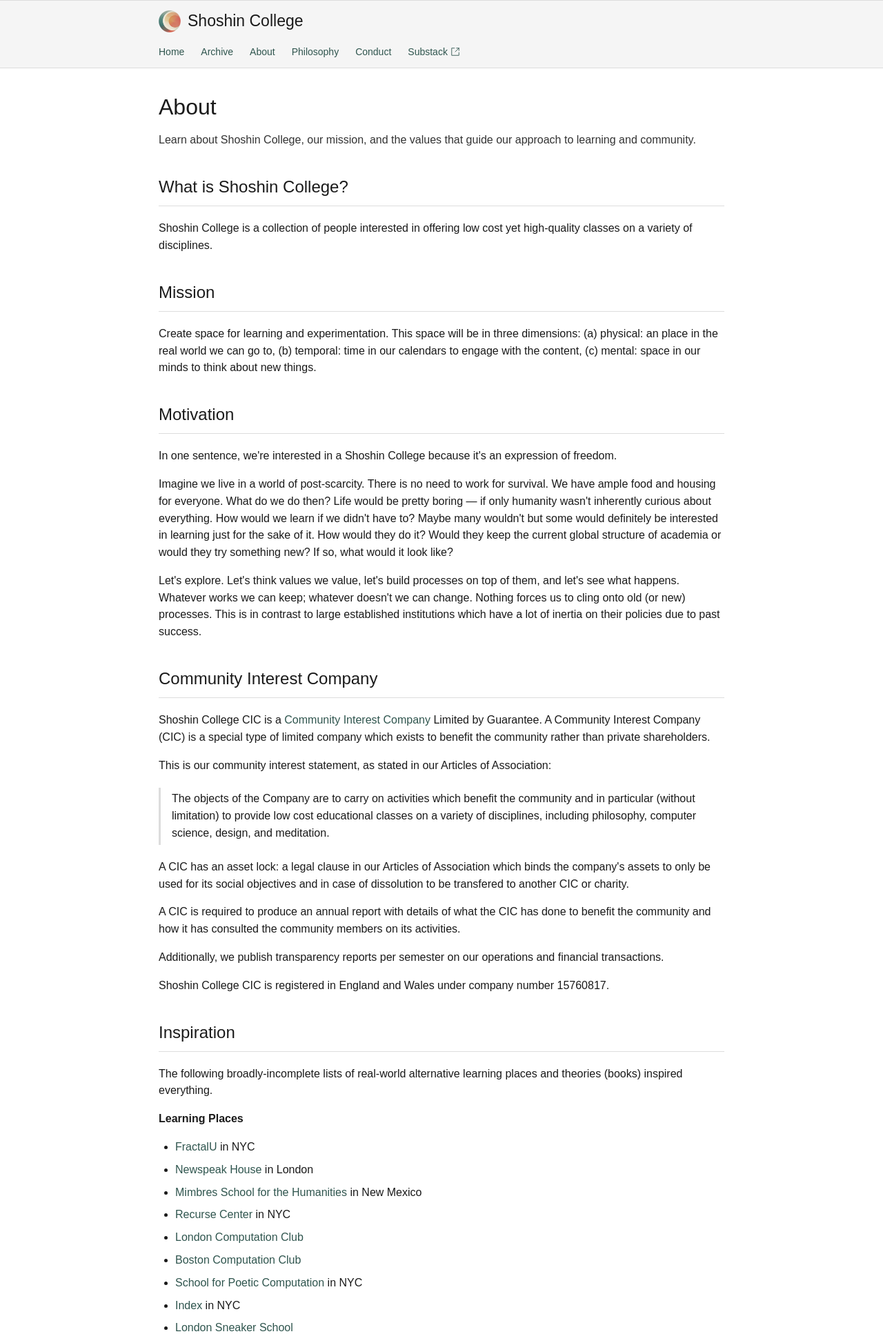
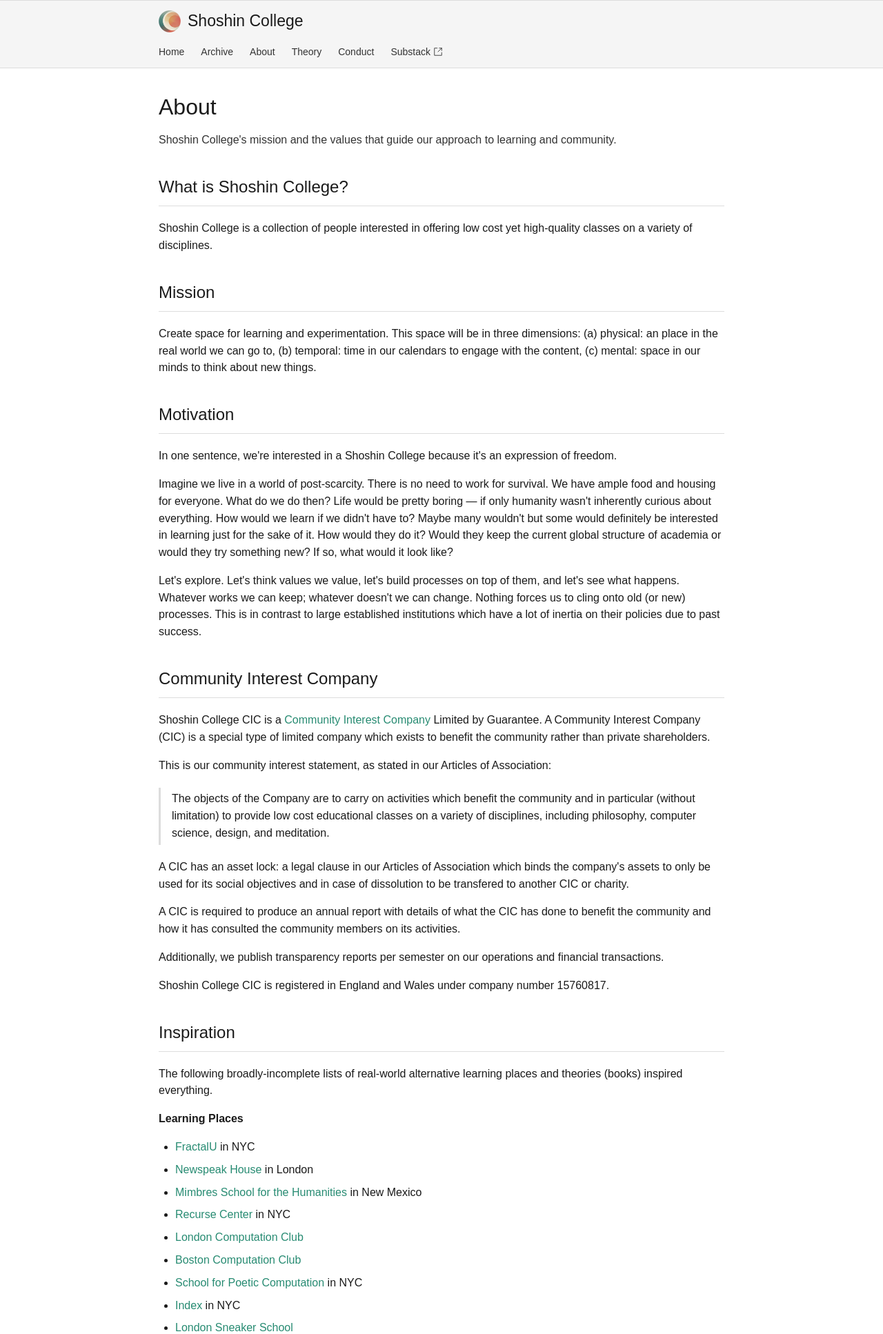
Before and after one commit to shoshincollege/shoshincollege.org, a Django app: page /about/ in a window 1280 px wide. Shown: the top 1934 px of the page at 69% size. Run offline with Django 5.2, Linux system fonts and the light colour scheme.

Commit message:
Rename philosophy page to Theory and refine link colours

```diff
--- a/main/templates/assets/style.css
+++ b/main/templates/assets/style.css
@@ -1,9 +1,9 @@
 /* Shared, deliberately plain styles for every public page. */
 * { box-sizing: border-box; }
 body { margin: 0; color: #1a1a1a; background: #fff; font: 16px/1.55 Arial, Helvetica, sans-serif; }
-a { color: #2f554e; text-decoration: none; }
+a { color: #278b72; text-decoration: none; }
 a:hover { text-decoration: underline; }
-:focus-visible { outline: 2px solid #2f554e; outline-offset: 4px; }
+:focus-visible { outline: 2px solid #278b72; outline-offset: 4px; }
 img, iframe { max-width: 100%; }
 img { height: auto; }
 h1, h2 { font-weight: 400; line-height: 1.25; }
@@ -18,18 +18,18 @@
 .site-name { display: inline-flex; align-items: center; gap: 10px; margin-bottom: 16px; color: #1a1a1a; font-size: 23px; }
 nav, .actions { display: flex; align-items: center; flex-wrap: wrap; gap: 14px; }
 nav { gap: 24px; font-size: 14px; }
+nav a { color: #333; }
 nav svg, .button svg { vertical-align: -2px; }
 main, .site-footer { width: calc(100% - 72px); max-width: 820px; margin: 36px auto; }
 section { margin-bottom: 40px; }
 .page-header { margin-bottom: 32px; }
 .page-header p { color: #333; }
 .actions { margin-top: 20px; }
-.button { display: inline-block; padding: 8px 16px; border: 1px solid #ccc; background: #fafafa; color: #2f554e; font: inherit; cursor: pointer; }
+.button { display: inline-block; padding: 8px 16px; border: 1px solid #ccc; background: #fafafa; color: #333; font: inherit; cursor: pointer; }
 .button:hover { background: #f0f0f0; text-decoration: none; }
 .item { display: flex; align-items: center; justify-content: space-between; gap: 24px; padding: 20px 0; border-bottom: 1px solid #eee; }
 h2 + article.item { padding-top: 0; }
 .item > div:first-child { flex: 1; min-width: 0; }
-.item h3 a { color: #1a1a1a; }
 .item p:last-child { margin-bottom: 0; }
 .item .actions { flex-shrink: 0; margin: 0; }
 .feature-grid { display: grid; grid-template-columns: repeat(2, 1fr); gap: 24px 40px; }
--- a/main/templates/main/about.html
+++ b/main/templates/main/about.html
@@ -6,7 +6,7 @@
 <header class="page-header">
     <h1>About</h1>
     <p>
-        Learn about Shoshin College, our mission, and the values that guide our approach to learning and community.
+        Shoshin College's mission and the values that guide our approach to learning and community.
     </p>
 </header>
 
@@ -168,8 +168,8 @@
 </section>
 
 <section class="panel">
-    <h2>Our Philosophy</h2>
+    <h2>Our Theory</h2>
     <p>Discover the values and principles that guide our approach to learning and community building.</p>
-    <a href="{% url 'philosophy' %}" class="button">Read Our Philosophy</a>
+    <a href="{% url 'theory' %}" class="button">Read Our Theory</a>
 </section>
 {% endblock content %}
--- a/main/templates/main/index.html
+++ b/main/templates/main/index.html
@@ -3,7 +3,10 @@
 {% block content %}
 <header class="page-header">
     <h1>Open learning, open to experiments</h1>
-    <p>We are an independent community, for people who love learning and experimenting with new systems and ideas.</p>
+    <p>
+      We are an independent community, for people who love learning and
+      experimenting with new systems and ideas.
+    </p>
     <p>In person only, in London, UK.</p>
 </header>
 
--- a/main/templates/main/layout.html
+++ b/main/templates/main/layout.html
@@ -23,7 +23,7 @@
                 <a href="{% url 'index' %}">Home</a>
                 <a href="{% url 'archive' %}">Archive</a>
                 <a href="{% url 'about' %}">About</a>
-                <a href="{% url 'philosophy' %}">Philosophy</a>
+                <a href="{% url 'theory' %}">Theory</a>
                 <a href="{% url 'conduct' %}">Conduct</a>
                 <a href="https://shoshincollege.substack.com/" target="_blank" rel="noopener" aria-label="Substack (opens in a new tab)" title="Opens in a new tab">
                     Substack
--- a/main/urls.py
+++ b/main/urls.py
@@ -13,7 +13,8 @@
         RedirectView.as_view(url=FEEDBACK_URL),
         name="classes",
     ),
-    path("philosophy/", views.philosophy, name="philosophy"),
+    path("theory/", views.theory, name="theory"),
+    path("philosophy/", RedirectView.as_view(pattern_name="theory", permanent=True)),
     path("courses/", views.CourseList.as_view(), name="course_list"),
     path("courses/<slug:slug>/", views.CourseDetail.as_view(), name="course_detail"),
     path("archive/", views.ArchiveList.as_view(), name="archive"),
--- a/main/views.py
+++ b/main/views.py
@@ -44,8 +44,8 @@
     return render(request, "main/about.html")
 
 
-def philosophy(request):
-    return render(request, "main/philosophy.html")
+def theory(request):
+    return render(request, "main/theory.html")
 
 
 def expectations(request):
```
Also changed, not shown: main/templates/main/theory.html (renamed from main/templates/main/philosophy.html, +7 -3 lines).
